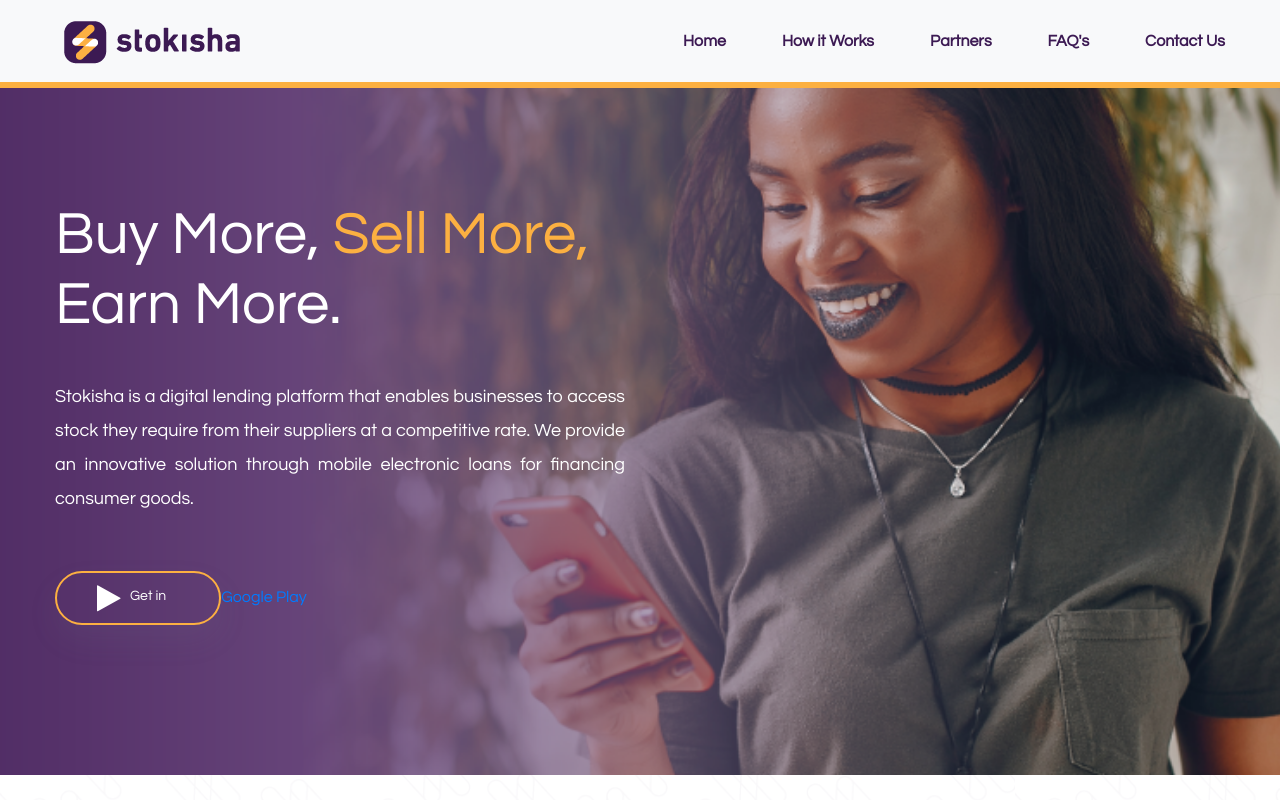
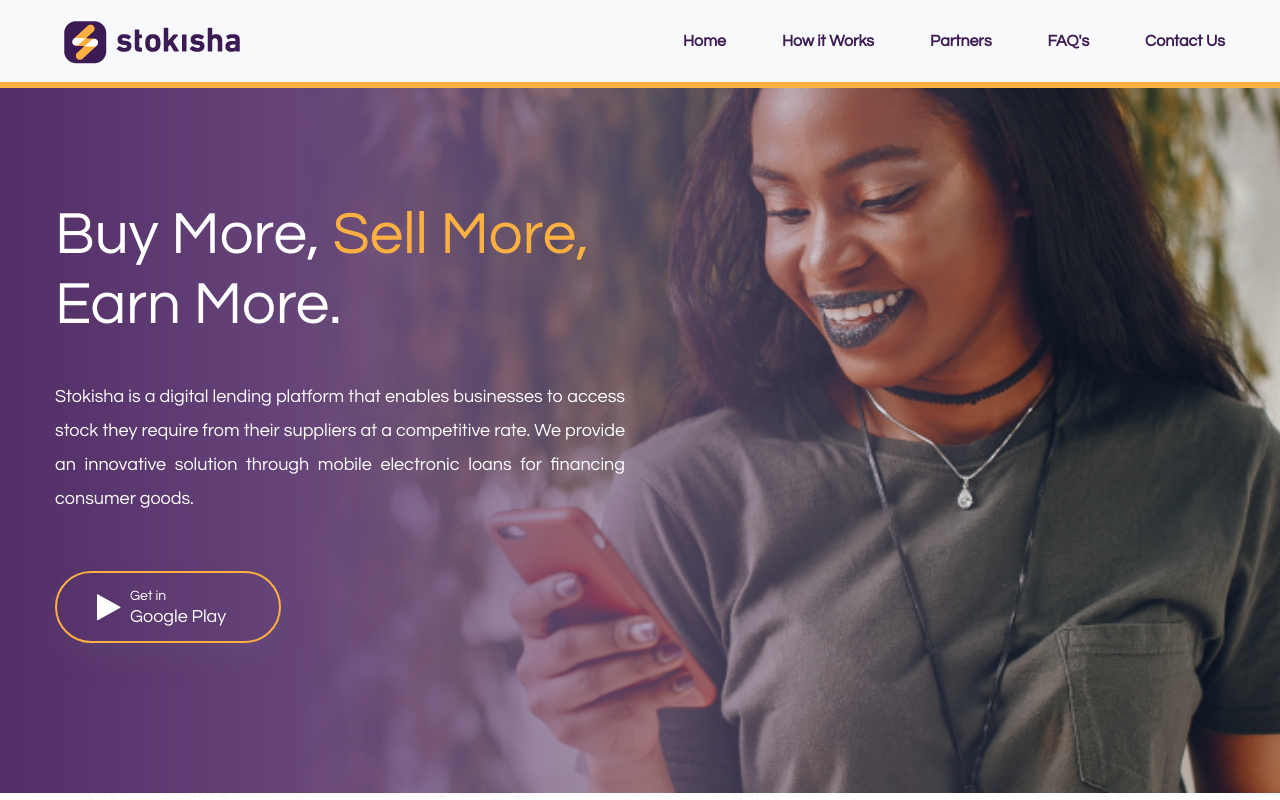
Before and after one commit to Nduhiu17/stokisha4, a plain HTML site: page index.html in a window 1280 px wide. Shown: the top 800 px of the page. Drawn offline with Linux system fonts and the light colour scheme.

Commit message:
update content

```diff
--- a/index.html
+++ b/index.html
@@ -61,9 +61,9 @@
                                 require from their suppliers at a competitive rate. We provide an innovative solution
                                 through mobile electronic loans for financing consumer goods.</p>
                             <div class="button-block">
-                                <a href="#" class="banner-btn">
+                                <a href="https://play.google.com/store/apps/details?id=com.stokisha.mobile&hl=en" class="banner-btn">
                                     <i class="fa fa-play"></i>
-                                    Get in<span><a href="https://play.google.com/store/apps/details?id=com.stokisha.mobile&hl=en">Google Play</a> </span>
+                                    Get in<span>Google Play </span>
                                 </a>
 
                             </div><!-- /.button-block -->
```
